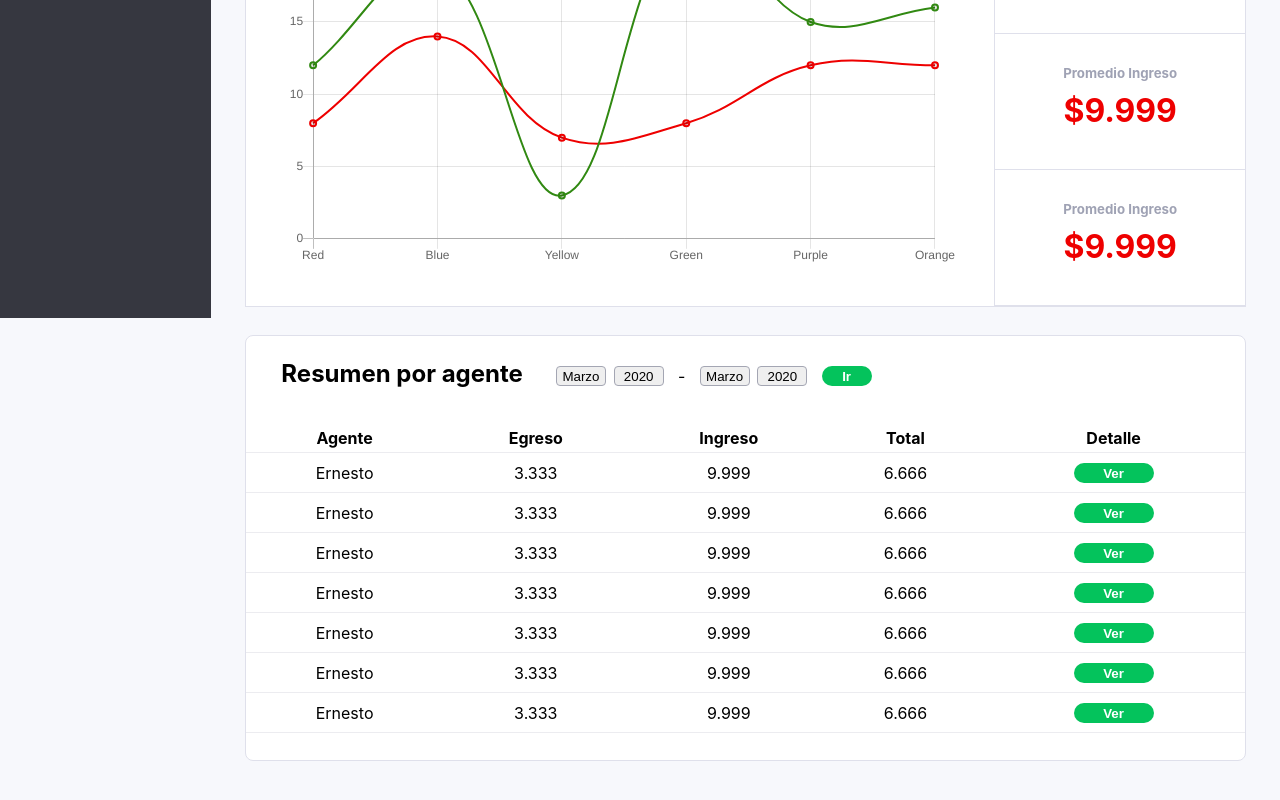
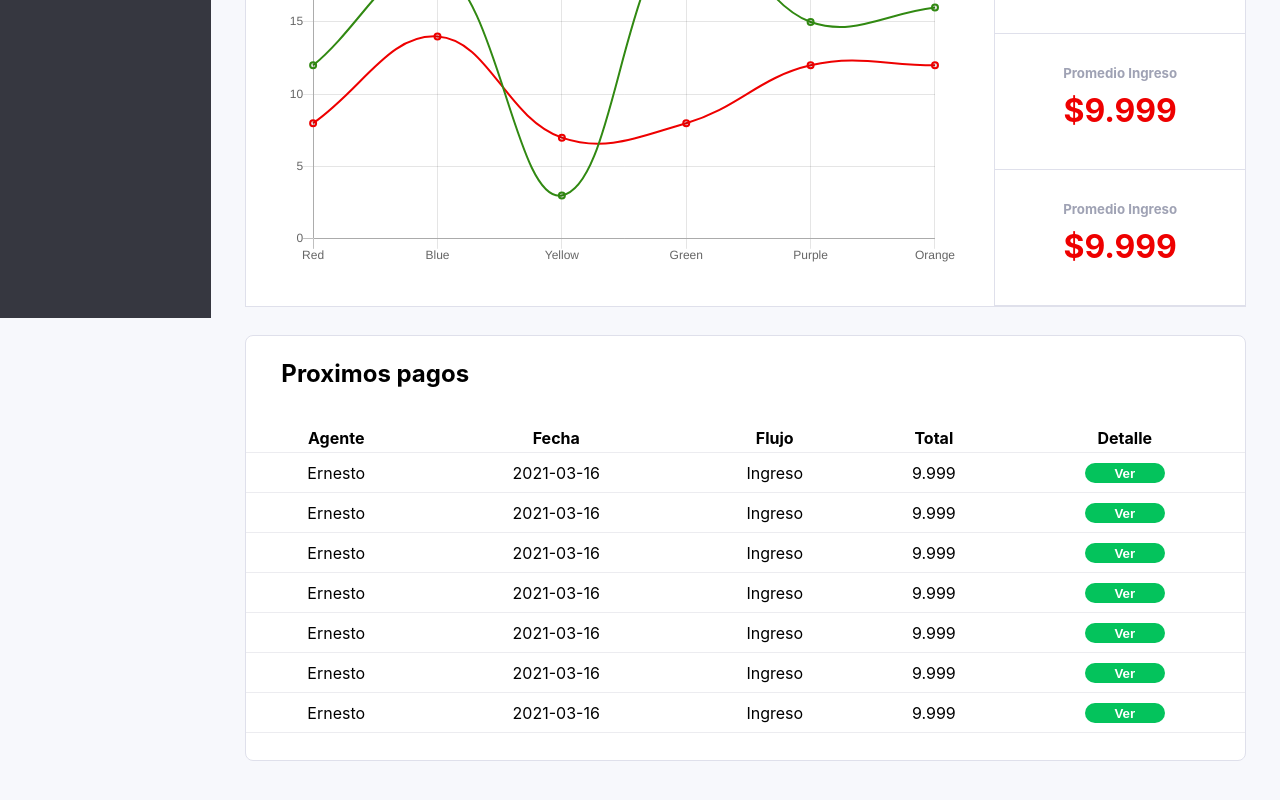
Before and after one commit to karlbehrensg/finances, a React app in the folder frontend/: page / in a window 1280 px wide. Shown: the part 482-1282 px from the top of the page. Built offline with nearby package versions, Linux system fonts and the light colour scheme.

Commit message:
Chage Agent debts data

```diff
--- a/frontend/src/components/AgentDetail.js
+++ b/frontend/src/components/AgentDetail.js
@@ -15,13 +15,13 @@ const Button = styled.button`
   }
 `
 
-const AgentDetail = ({ name, outcomes, incomes }) => {
+const AgentDetail = ({ name, expiredDate, flow, total }) => {
   return (
     <tr>
       <td>{name}</td>
-      <td>{outcomes}</td>
-      <td>{incomes}</td>
-      <td>{incomes - outcomes}</td>
+      <td>{expiredDate}</td>
+      <td>{flow}</td>
+      <td>{total}</td>
       <td><Button>Ver</Button></td>
     </tr>
   )
--- a/frontend/src/components/AgentsDebtsHeader.js
+++ b/frontend/src/components/AgentsDebtsHeader.js
@@ -14,76 +14,10 @@ const Title = styled.h3`
   font-size: 24px;
 `
 
-const Select = styled.select`
-  border: 1px solid rgba(164, 166, 179, 1);
-  box-sizing: border-box;
-  border-radius: 4px;
-  width: 50px;
-  height: 20px;
-  text-align-last:center;
-  -moz-appearance: none;
-  -webkit-appearance: none;
-`
-
-const Button = styled.button`
-  background: rgba(4, 195, 92, 1);
-  border-radius: 100px;
-  width: 50px;
-  height: 20px;
-  color: white;
-  font-weight: bold;
-
-  :hover {
-    background: rgba(41, 204, 151, 1);
-    transition: 0.5s;
-  }
-`
-
-const Form = styled.form`
-  display: flex;
-  align-items: center;
-  justify-content: space-around;
-  margin-left: 24px;
-  margin-top: 5px;
-  width: 50%;
-  max-width: 330px;
-`
-
-const SelectionContainer = styled.div`
-  display: flex;
-  align-items: center;
-  justify-content: space-around;
-  width: 35%;
-`
-
 const AgentsDebtsHeader = () => {
   return (
     <Container>
-      <Title>Resumen por agente</Title>
-      <Form>
-        <SelectionContainer>
-          <Select name='month' id='month'>
-            <option value='march'>Marzo</option>
-            <option value='april'>Abril</option>
-          </Select>
-          <Select name='year' id='year'>
-            <option value='2020'>2020</option>
-            <option value='2021'>2021</option>
-          </Select>
-        </SelectionContainer>
-        -
-        <SelectionContainer>
-          <Select name='month' id='month'>
-            <option value='march'>Marzo</option>
-            <option value='april'>Abril</option>
-          </Select>
-          <Select name='year' id='year'>
-            <option value='2020'>2020</option>
-            <option value='2021'>2021</option>
-          </Select>
-        </SelectionContainer>
-        <Button type='button'>Ir</Button>
-      </Form>
+      <Title>Proximos pagos</Title>
     </Container>
   )
 }
--- a/frontend/src/components/AgentsTable.js
+++ b/frontend/src/components/AgentsTable.js
@@ -31,18 +31,18 @@ const AgentsTable = () => {
       <Table>
         <tr>
           <th>Agente</th>
-          <th>Egreso</th>
-          <th>Ingreso</th>
+          <th>Fecha</th>
+          <th>Flujo</th>
           <th>Total</th>
           <th>Detalle</th>
         </tr>
-        <AgentDetail name='Ernesto' outcomes={3.333} incomes={9.999} />
-        <AgentDetail name='Ernesto' outcomes={3.333} incomes={9.999} />
-        <AgentDetail name='Ernesto' outcomes={3.333} incomes={9.999} />
-        <AgentDetail name='Ernesto' outcomes={3.333} incomes={9.999} />
-        <AgentDetail name='Ernesto' outcomes={3.333} incomes={9.999} />
-        <AgentDetail name='Ernesto' outcomes={3.333} incomes={9.999} />
-        <AgentDetail name='Ernesto' outcomes={3.333} incomes={9.999} />
+        <AgentDetail name='Ernesto' flow='Ingreso' expiredDate='2021-03-16' total={9.999} />
+        <AgentDetail name='Ernesto' flow='Ingreso' expiredDate='2021-03-16' total={9.999} />
+        <AgentDetail name='Ernesto' flow='Ingreso' expiredDate='2021-03-16' total={9.999} />
+        <AgentDetail name='Ernesto' flow='Ingreso' expiredDate='2021-03-16' total={9.999} />
+        <AgentDetail name='Ernesto' flow='Ingreso' expiredDate='2021-03-16' total={9.999} />
+        <AgentDetail name='Ernesto' flow='Ingreso' expiredDate='2021-03-16' total={9.999} />
+        <AgentDetail name='Ernesto' flow='Ingreso' expiredDate='2021-03-16' total={9.999} />
       </Table>
     </Container>
   )
```
